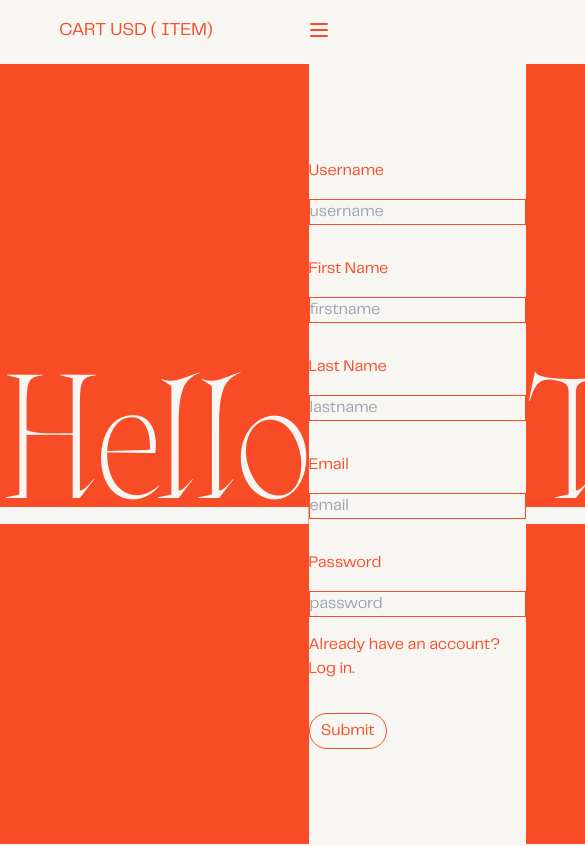
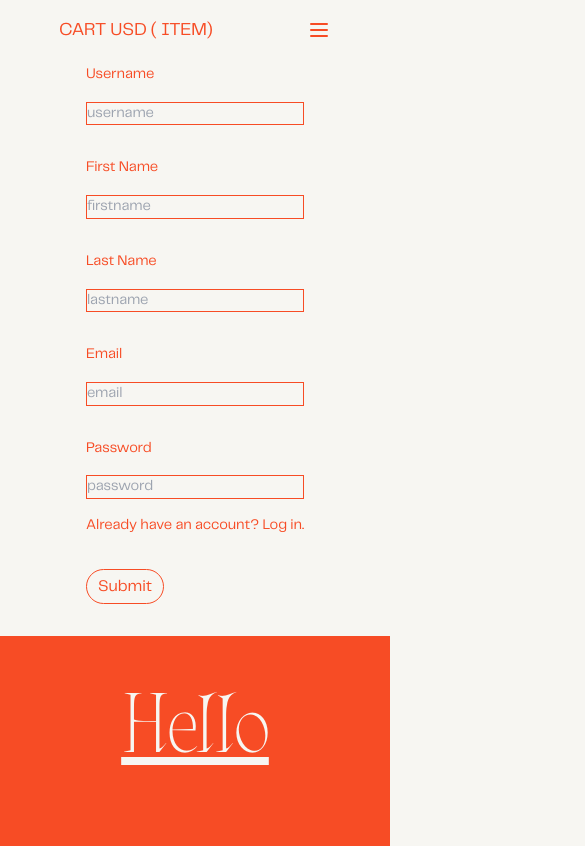
Before and after one commit to ohersi/clothingstore-app, a React (Create React App) app: page /signup in a window 390 px wide. Shown: the top 846 px of the page, 585 px wide, since content can reach past the window. Built offline with nearby package versions, Linux system fonts and the light colour scheme; no server answers.

Commit message:
minor css responsive styling in Login and Sign Up pages

```diff
--- a/src/pages/LogIn/login.css
+++ b/src/pages/LogIn/login.css
@@ -26,14 +26,15 @@
     grid-area: img;
     font-family: 'Conta-ExtraLight';
     color: #f7f6f2;
-    font-size: 12rem;
+    font-size: clamp(5.5rem, 4.0678rem + 7.0508vw, 12rem);
+    text-align: center;
 }
 
 #login-text {
     font-size: 27px;
     position: relative;
     font-weight: bold;
-    bottom: 4.5rem;
+    bottom: 1.5rem;
     z-index: -1;
 }
 
@@ -42,6 +43,7 @@
     display: flex;
     margin-bottom: 1rem;
     gap: 1rem;
+    font-size: clamp(0.9rem, 0.878rem + 0.1085vw, 1rem);
 }
 
 .input {
@@ -67,3 +69,20 @@
     display: flex;
     justify-content: center;
 }
+
+@media screen and (max-width: 522px) {
+    #login-main {
+        display: flex;
+        flex-direction: column-reverse;
+        justify-content: center;
+  }
+
+  #login-container {
+      margin-top: 8rem;
+  }
+
+  #box-txt {
+      margin-top: 3rem;
+      height: 100%;
+  }
+}
--- a/src/pages/SignUp/signup.css
+++ b/src/pages/SignUp/signup.css
@@ -16,7 +16,7 @@
     margin-top: 4rem;
     font-family: 'Conta-ExtraLight';
     color: #f7f6f2;
-    font-size: 11rem;
+    font-size: clamp(5rem, 3.678rem + 6.5085vw, 11rem);
     text-decoration: underline;
 }
 
@@ -29,7 +29,7 @@
     margin-top: 4rem;
     font-family: 'Conta-ExtraLight';
     color: #f7f6f2;
-    font-size: 11rem;
+    font-size: clamp(5rem, 3.678rem + 6.5085vw, 11rem);
     text-decoration: underline;
 }
 
@@ -50,3 +50,28 @@
     margin-bottom: 1rem;
     gap: 1rem;
 }
+
+@media screen and (max-width: 767px) {
+    #signup-main {
+        display: grid;
+        grid-template-columns: 1fr;
+        grid-template-rows: repeat(3, 1fr);
+        grid-column-gap: 0px;
+        grid-row-gap: 0px;
+        align-items: center;
+  }
+  #signup-container {
+      grid-area: 1 / 1/ 2 / 2;
+  }
+
+  .txt-1 {
+      grid-area: 2 / 1 / 3 / 2;
+      height: 100%;
+  }
+
+  .txt-2 {
+      grid-area: 3 / 1 / 4 /2;
+      height: 100%;
+
+  }
+}
--- a/src/pages/SingleItem/singleItem.css
+++ b/src/pages/SingleItem/singleItem.css
@@ -80,6 +80,11 @@
         align-items: center;
         gap: 1rem;
     }
+
+    .item-info {
+        padding: 1rem;
+    }
+
     .back-btn-container {
         display: none;
     }
```
